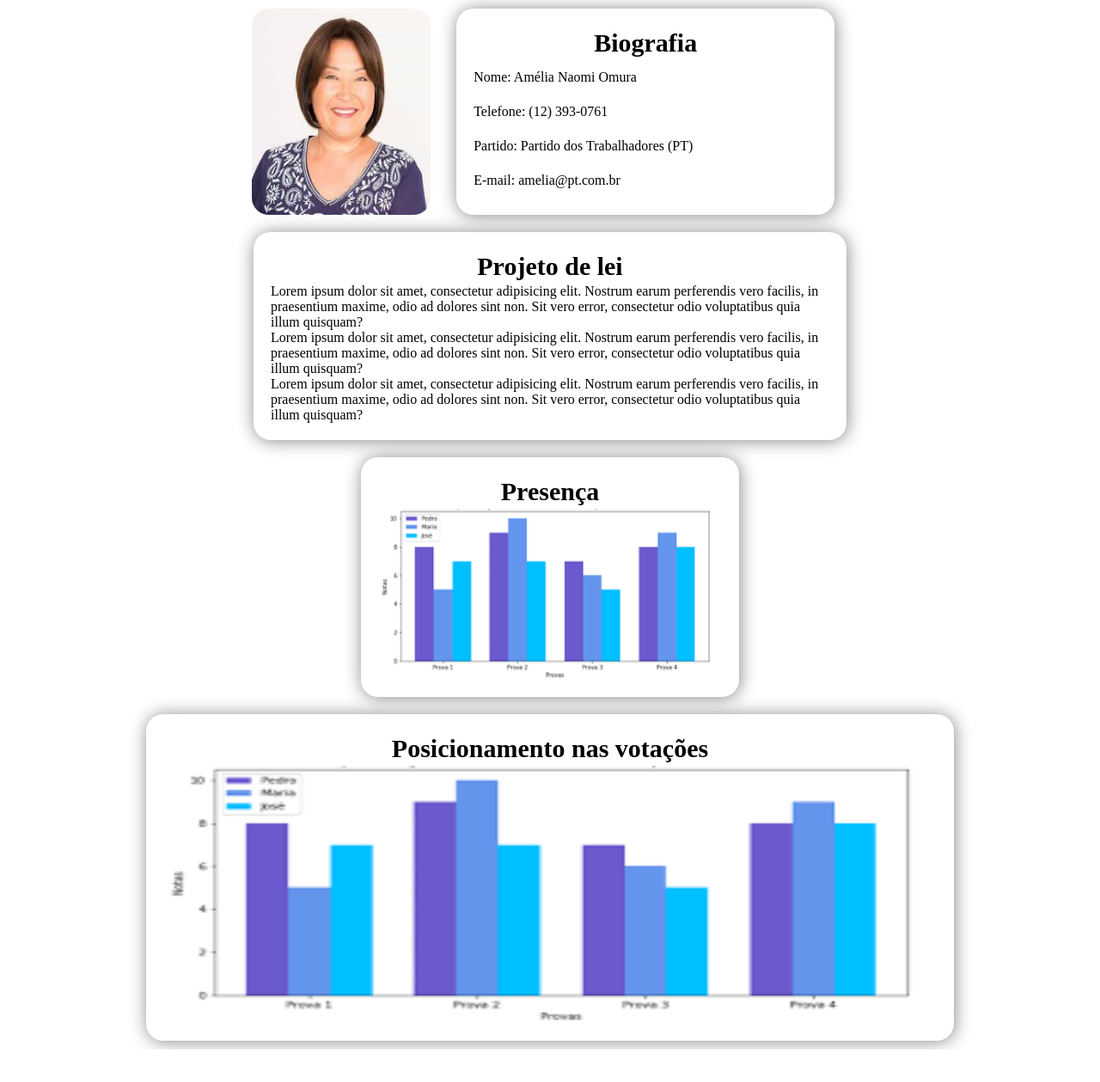
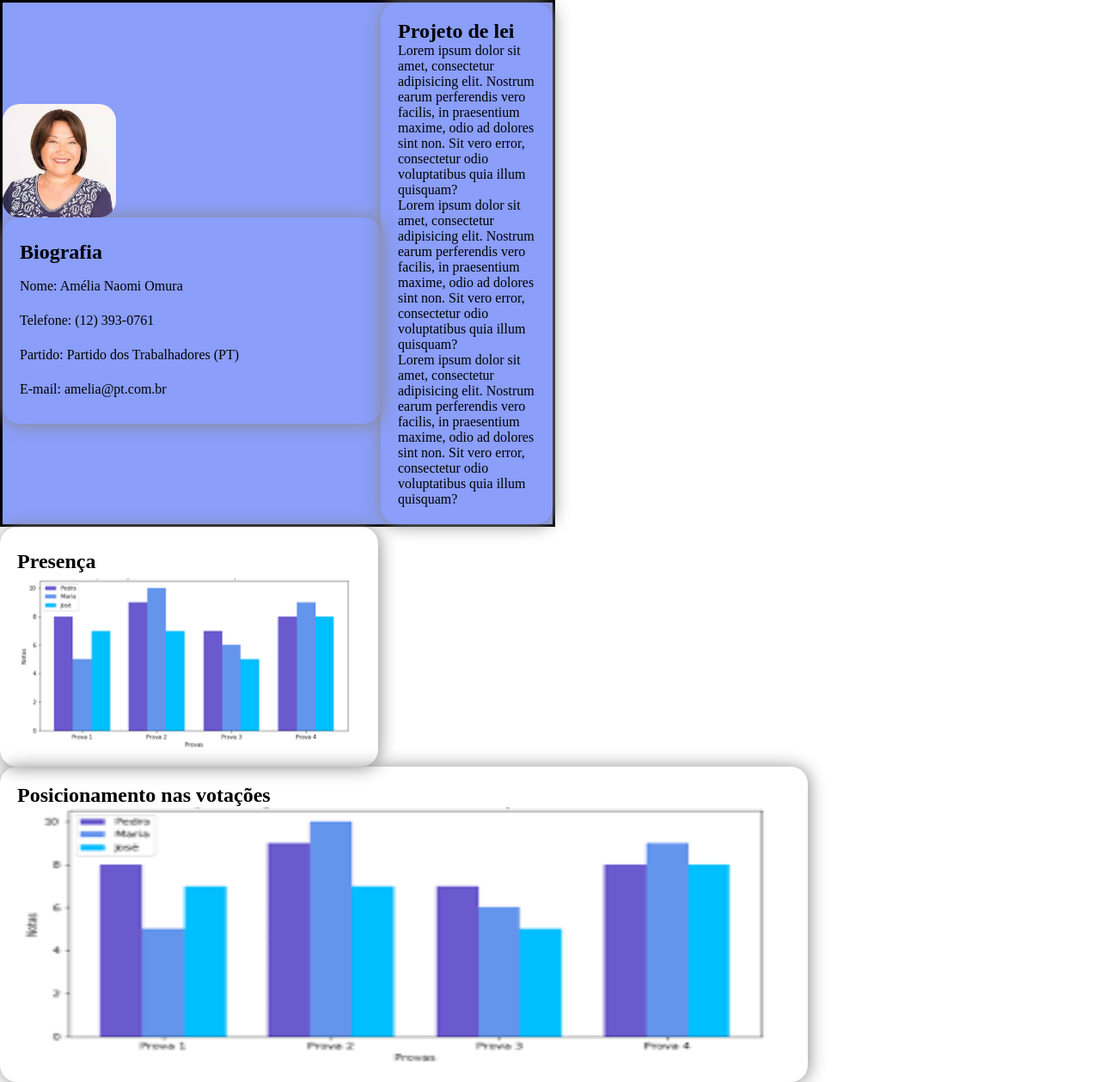
Before and after one commit to matheuskarnas/API-1, a Flask app: page /information.html in a window 1280 px wide. Shown: the whole page at 86% size. Before the commit the page ends 1221 px from the top, so only its background shows below. Run offline with Flask 3, Linux system fonts and the light colour scheme.

Commit message:
feat remove css from html

```diff
--- a/src/app/front/templates/information.html
+++ b/src/app/front/templates/information.html
@@ -1,61 +1,12 @@
 <!DOCTYPE html>
 <html>
 <head>
-<style>
- *{
-    margin: 0;
-    padding: 0;
- }
-.flex-container {
-  display: flex;
-  flex-wrap: wrap;
-  background-color: white;
+    <link rel="stylesheet" href="../static/css/information.css">
 
-}
-
-.biografia {
-    display: flex;
-    flex-wrap: wrap;
-    width: 100%;
-    margin: 10px;
-    gap: 20px;
-    justify-content: center;
-}
-
-.bloco{
-    display: flex;
-    gap: 30px;
-}
-
-.grafico {
-    display: flex;
-    flex-wrap: wrap;
-    flex-direction: row;
-    width: 100%;
-    margin: 10px;
-    gap: 20px;
-    justify-content: center;
-}
-
-@media (max-width: 1000px){
-    .grafico{
-        flex-direction: column;
-    }
-}
-
-h1{
-    text-align: center;
-    font-size: 30px;
-    line-height: 40px;
-}
-</style>
 </head>
-<body>
-
-
-<div class="flex-container">
+<body class="flex-container">
     <section class="biografia">
-        <div class="bloco">
+        <div class="blocoFoto">
             <div style="display: flex; width: 30%;">
                 <img src="./imagens/amélia.jpg" alt="" style="border-radius: 20px; max-width: 100%; height: auto;">
             </div>
@@ -68,6 +19,7 @@ h1{
                 <p>E-mail: amelia@pt.com.br</p>
             </div>
         </div>
+
         <div style="display: flex; flex-direction: column; padding: 20px ; width: 650px; border-radius: 20px; box-shadow: 1px 1px 20px #888;">
             <h1>Projeto de lei</h1>
             <p>Lorem ipsum dolor sit amet, consectetur adipisicing elit. Nostrum earum perferendis vero facilis,
@@ -89,22 +41,13 @@ h1{
         <div style="display: flex; flex-direction: column; padding: 20px; border-radius: 20px; width: 400px; line-height: 40px; box-shadow: 1px 1px 20px #888;">
             <h1>Presença</h1>
             <img src="./imagens/grafico.png" style="display: flex;  width: auto; height: 100%;">
+        </div>
 
-        </div>
         <div style="display: flex; flex-direction: column; padding: 20px ; width: 900px; border-radius: 20px; box-shadow: 1px 1px 20px #888;">
             <h1>Posicionamento nas votações</h1>
             <img src="./imagens/grafico.png" style="display: flex;  width: auto; max-height: 300px;">
         </div>
     </section>
 
-
-
-
-
-
-</div>
-
-
-
 </body>
 </html>
```
